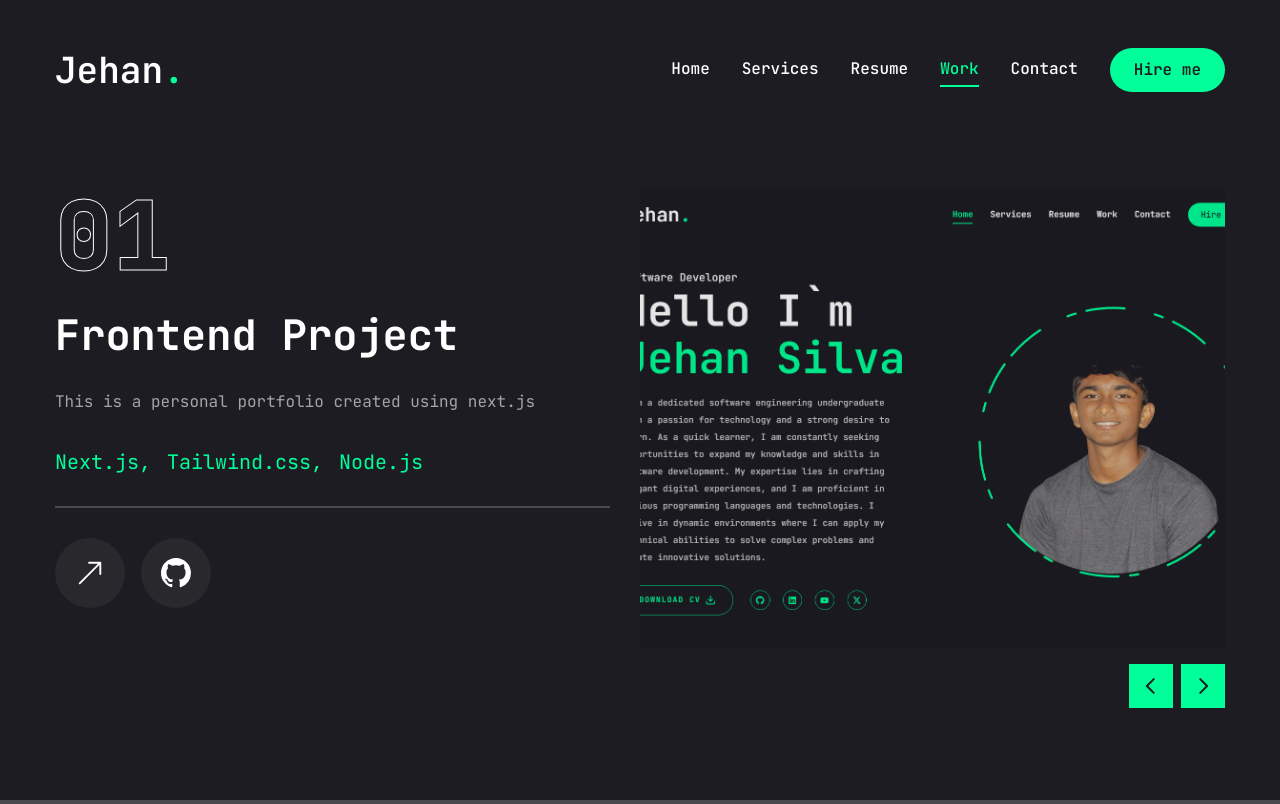
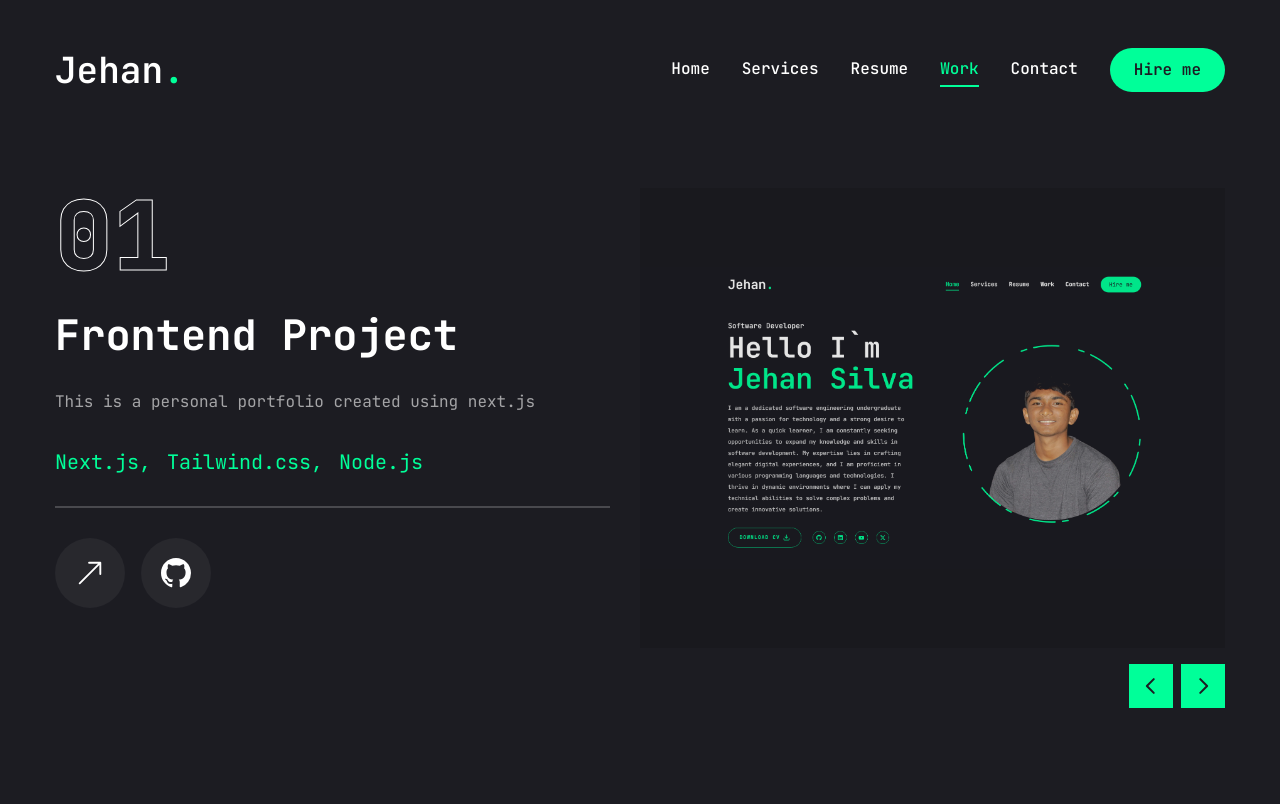
Before and after one commit to Jehan16/portfolio, a Next.js app: page /work in a window 1280 px wide. Built offline with nearby package versions, Linux system fonts and the light colour scheme.

Commit message:
added a new project under the work section and added the page transactions for a professtional view

```diff
--- a/app/contact/page.jsx
+++ b/app/contact/page.jsx
@@ -43,7 +43,7 @@ const Contact = () => {
       initial={{ opacity: 0 }}
       animate={{
         opacity: 1,
-        transition: { delay: 2.4, duration: 0.4, ease: "easeIn" },
+        transition: { delay: 1, duration: 0.1, ease: "easeIn" },
       }}
       className="py-6"
     >
--- a/app/layout.jsx
+++ b/app/layout.jsx
@@ -9,7 +9,7 @@ import StairTransition from "@/components/StairTransition";
 const jetbrainsMono = JetBrains_Mono({
   subsets: ["latin"],
   Weight: ["100", "200", "300", "400", "500", "600", "700", "800"],
-  variable: '--font-jetbrainsMono'
+  variable: "--font-jetbrainsMono",
 });
 
 export const metadata = {
@@ -22,7 +22,7 @@ export default function RootLayout({ children }) {
     <html lang="en">
       <body className={jetbrainsMono.variable}>
         <Header />
-        <StairTransition />
+        {/* <StairTransition /> */}
         <PageTransition>{children}</PageTransition>
       </body>
     </html>
--- a/app/resume/page.jsx
+++ b/app/resume/page.jsx
@@ -150,7 +150,7 @@ const Resume = () => {
       initial={{ opacity: 0 }}
       animate={{
         opacity: 1,
-        transition: { delay: 2.4, duration: 0.4, ease: "easeIn" },
+        transition: { delay: 1, duration: 0.1, ease: "easeIn" },
       }}
       className="min-h-[80vh] flex items-center justify-center py-12 xl:py-0"
     >
--- a/app/services/page.jsx
+++ b/app/services/page.jsx
@@ -44,7 +44,7 @@ const Services = () => {
           initial={{ opacity: 0 }}
           animate={{
             opacity: 1,
-            transition: { delay: 2.4, duration: 0.4, ease: "easeIn" },
+            transition: { delay: 1, duration: 0.1, ease: "easeIn" },
           }}
           className="grid grid-cols-1 md:grid-cols-2 gap-[60px]"
         >
--- a/app/work/page.jsx
+++ b/app/work/page.jsx
@@ -35,11 +35,16 @@ const projects = [
     category: "fullstack",
     title: "project 2",
     description:
-      "Lorem ipsum dolor sit amet consectetur, adipisicing elit. Harum, optio! Odit.",
-    stack: [{ name: "stack" }, { name: "stack" }, { name: "stack" }],
-    image: "/assets/work/image.png",
-    live: "",
-    github: "",
+      "This is a react application that use nasa api to fetch the nasa Apod image and nasa rover images. In order to access the images you have to sign up as a new user and login to the application.",
+    stack: [
+      { name: "Node.js" },
+      { name: "React" },
+      { name: "MongoDB" },
+      { name: "Bootstrap" },
+    ],
+    image: "/assets/work/thumb2.png",
+    live: "https://jehan-silva-nasa-api.netlify.app/",
+    github: "https://github.com/Jehan16/nasa-api-react-application.git",
   },
   {
     num: "03",
@@ -69,7 +74,8 @@ const Work = () => {
       initial={{ opacity: 0 }}
       animate={{
         opacity: 1,
-        transition: { delay: 2.4, duration: 0.4, ease: "easeIn" },
+        // transition: { delay: 2.4, duration: 0.4, ease: "easeIn" },
+        transition: { delay: 1, duration: 0.1, ease: "easeIn" },
       }}
       className="min-h-[80vh] flex flex-col justify-center py-12 xl:px-0"
     >
@@ -142,7 +148,7 @@ const Work = () => {
               {projects.map((project, index) => {
                 return (
                   <SwiperSlide key={index} className="w-full">
-                    <div className="h-[460px] relative group flex justify-center items-center bg-pink-50/20">
+                    <div className="h-[460px] relative group flex justify-center items-center bg-transparent">
                       {/* overlay */}
                       <div className="absolute top-0 bottom-0 w-full h-full bg-black/10 z-10"></div>
                       {/* image */}
@@ -150,7 +156,7 @@ const Work = () => {
                         <Image
                           src={project.image}
                           fill
-                          className="object-cover"
+                          className="object-contain"
                           alt=""
                         />
                       </div>
--- a/components/PageTransition.jsx
+++ b/components/PageTransition.jsx
@@ -1,6 +1,6 @@
 "use client";
 
-import { AnimatePresence, motion } from "framer-motion"
+import { AnimatePresence, motion } from "framer-motion";
 import { usePathname } from "next/navigation";
 
 const PageTransition = ({ children }) => {
@@ -13,14 +13,14 @@ const PageTransition = ({ children }) => {
           initial={{ opacity: 1 }}
           animate={{
             opacity: 0,
-                        transition: { delay: 1, duration: 0.4, ease: "easeInOut" },
+            transition: { delay: 1, duration: 0.1, ease: "easeInOut" },
           }}
           className="h-screen w-screen fixed bg-primary top-0 pointer-events-none"
         />
         {children}
       </div>
     </AnimatePresence>
-    )
-}
+  );
+};
 
-export default PageTransition
+export default PageTransition;
```
Also changed, not shown: components/Nav.jsx (+17 -13 lines), public/assets/work/thumb2.png (added). Lines whose indentation alone changed are shown as unchanged.
